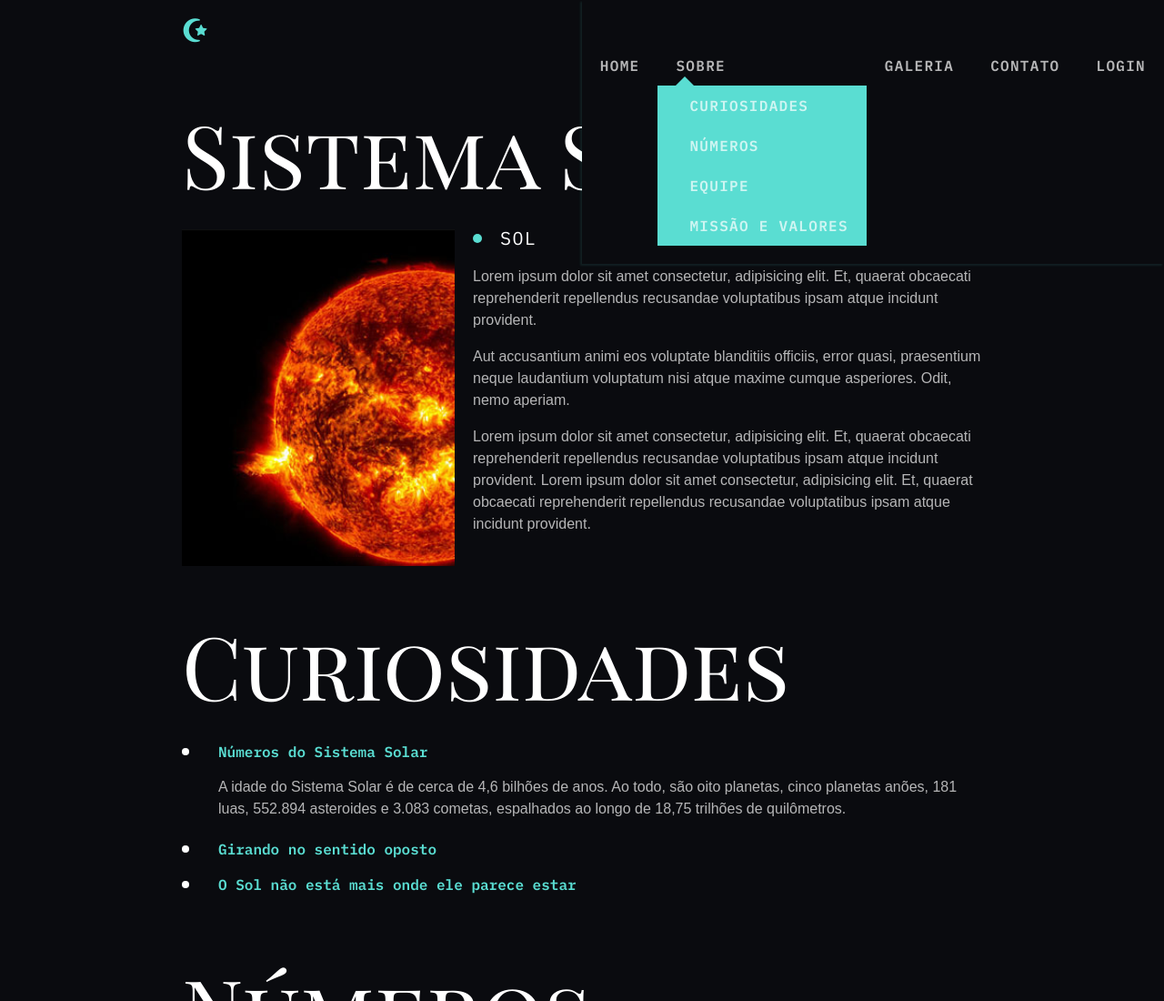
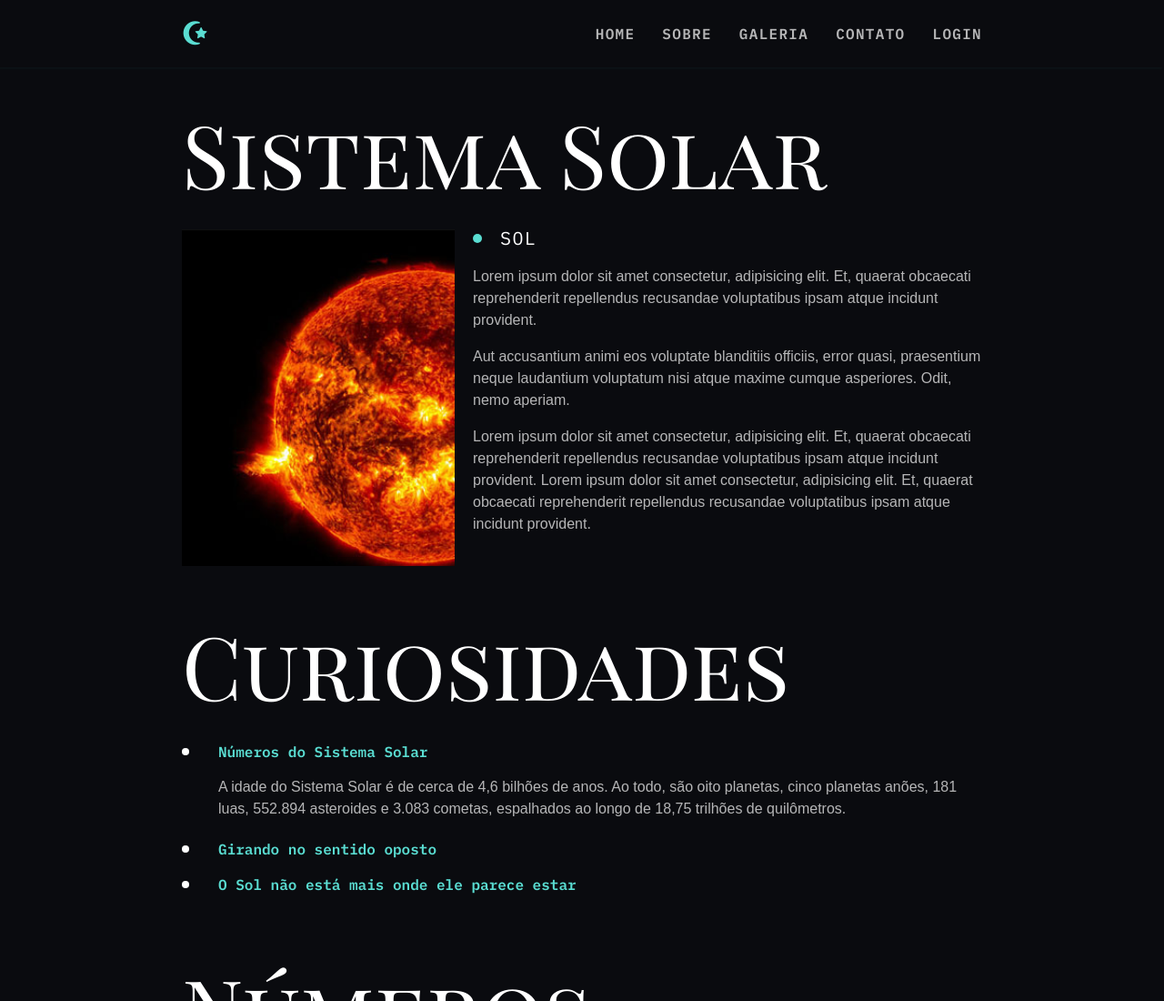
Before and after one commit to Luciana-Santos/sistema_solar, a website built with webpack: page src/index.html in a window 1280 px wide. Shown: the top 1100 px of the page at 91% size. Built offline with nearby package versions, Linux system fonts and the light colour scheme; files whose address does not match are found by name.

Commit message:
menu desktop finalizado

```diff
--- a/src/app/styles/components/_dropdownMenu.scss
+++ b/src/app/styles/components/_dropdownMenu.scss
@@ -10,6 +10,10 @@
 
     a {
       margin-left: rem(15);
+
+      @include breakpoint(medium){
+        margin-left: 0;
+      }
 
       &:hover {
         font-weight: bold;
@@ -29,6 +33,22 @@
       border-right: 10px solid transparent;
       border-bottom: 10px solid var(--cl-accent);
     }
+
+    @include breakpoint(medium) {
+      display: none;
+      position: absolute;
+      padding-inline: rem(20) rem(30);
+    }
   }
 
+  @include breakpoint(medium) {
+    &:hover .menu-dropdown, &.ativo .menu-dropdown {
+      display: block;
+      animation: show-up .3s forwards;
+    }
+
+    li {
+      margin-left: 0;
+    }
+  }
 }
--- a/src/app/styles/components/_headerMenu.scss
+++ b/src/app/styles/components/_headerMenu.scss
@@ -12,7 +12,10 @@
   &__nav {
     display: flex;
     justify-content: space-between;
-    align-items: flex-start;
+
+    @include breakpoint(medium) {
+      align-items: center;
+    }
   }
 
   &__menu {
@@ -22,7 +25,6 @@
     top: 0px;
     background: var(--cl-vdark-blue);
     padding-block: rem(50) rem(20);
-
     box-shadow: -2px 2px 2px 0 rgba(90, 221, 210, 0.1);
 
     a {
@@ -39,15 +41,26 @@
       &:hover {
         color: var(--cl-accent);
       }
-    }
 
-    @include breakpoint(medium) {
-      display: flex;
+      @include breakpoint(medium) {
+        padding-inline: 0;
+      }
     }
 
     &.ativo {
       display: block;
       animation: show-right .3s forwards;
+    }
+
+    @include breakpoint(medium) {
+      position: relative;
+      display: flex;
+      box-shadow: none;
+      padding-block: 0;
+
+      li {
+        margin-left: rem(30);
+      }
     }
   }
 
@@ -88,10 +101,14 @@
         transform: translateY(10px);
       }
 
-      @include breakpoint(medium) {
-        display: none;
-      }
+    }
+    @include breakpoint(medium) {
+      display: none;
+    }
   }
+
+  @include breakpoint(medium) {
+    box-shadow: -2px 2px 2px 0 rgba(90, 221, 210, 0.04);
   }
 }
 
```
Also changed, not shown: dist/app/styles/styles.css, 1 other file.
